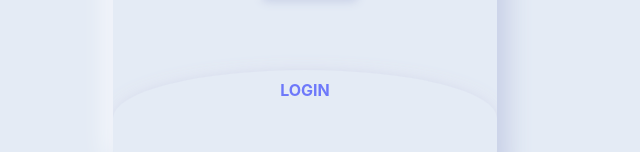
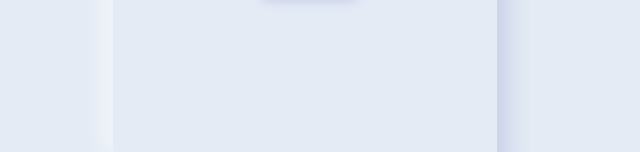
Before and after one commit to Olabisim/ATTENDANCE, a React (Create React App) app in the folder frontend/: page / in a window 1280 px wide. Shown: the part 554-706 px from the top of the page, without its empty margins (335-975 px from the left). Built offline with nearby package versions, Linux system fonts and the light colour scheme.

Commit message:
login form edited

```diff
--- a/frontend/src/Login.tsx
+++ b/frontend/src/Login.tsx
@@ -27,7 +27,7 @@ export const Login = () => {
                                         </div>
 
                                         <div className="gs-neumorphic-login">
-                                        <div className="gs-neumorphic-signup-login-header" data-button="gs-neumorphic-login">Login</div>
+                                        {/* <div className="gs-neumorphic-signup-login-header" data-button="gs-neumorphic-login">Login</div> */}
                                         <div className="gs-neumorphic-form-container">
                                                 <form>
                                                 <input type="text" className="gs-neumorphic-input" placeholder="Username" />
--- a/frontend/src/css/login.css
+++ b/frontend/src/css/login.css
@@ -54,7 +54,7 @@ text-align: center;
 background-color: var(--lightGrey2-gs-neumorphic-login-signup);
 }
 
-.gs-neumorphic-main-card-container .gs-neumorphic-main-card .gs-neumorphic-login{
+/* .gs-neumorphic-main-card-container .gs-neumorphic-main-card .gs-neumorphic-login{
 height: 90%;
 width: 100%;
 text-align: center;
@@ -63,7 +63,7 @@ border-radius: 60% / 10%;
 box-shadow: 0rem 0rem 1rem var(--lightGrey-gs-neumorphic-login-signup), 0rem 0rem 1rem #ffffff;
 background-color: var(--lightGrey2-gs-neumorphic-login-signup);
 z-index: 3;
-}
+} */
 
 .gs-neumorphic-main-card-container .gs-neumorphic-main-card .gs-neumorphic-login.gs-open{
 transform: translateY(-80%);
```
